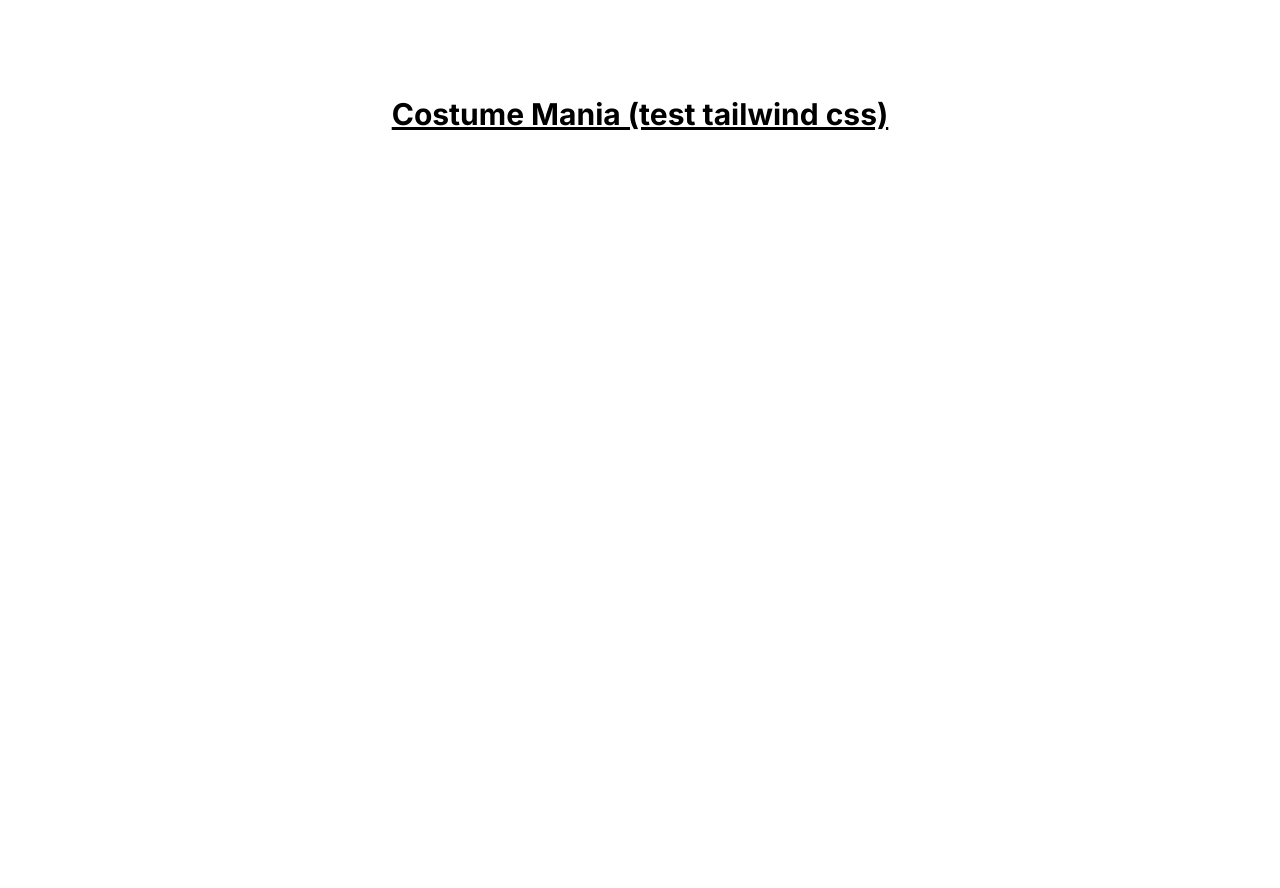
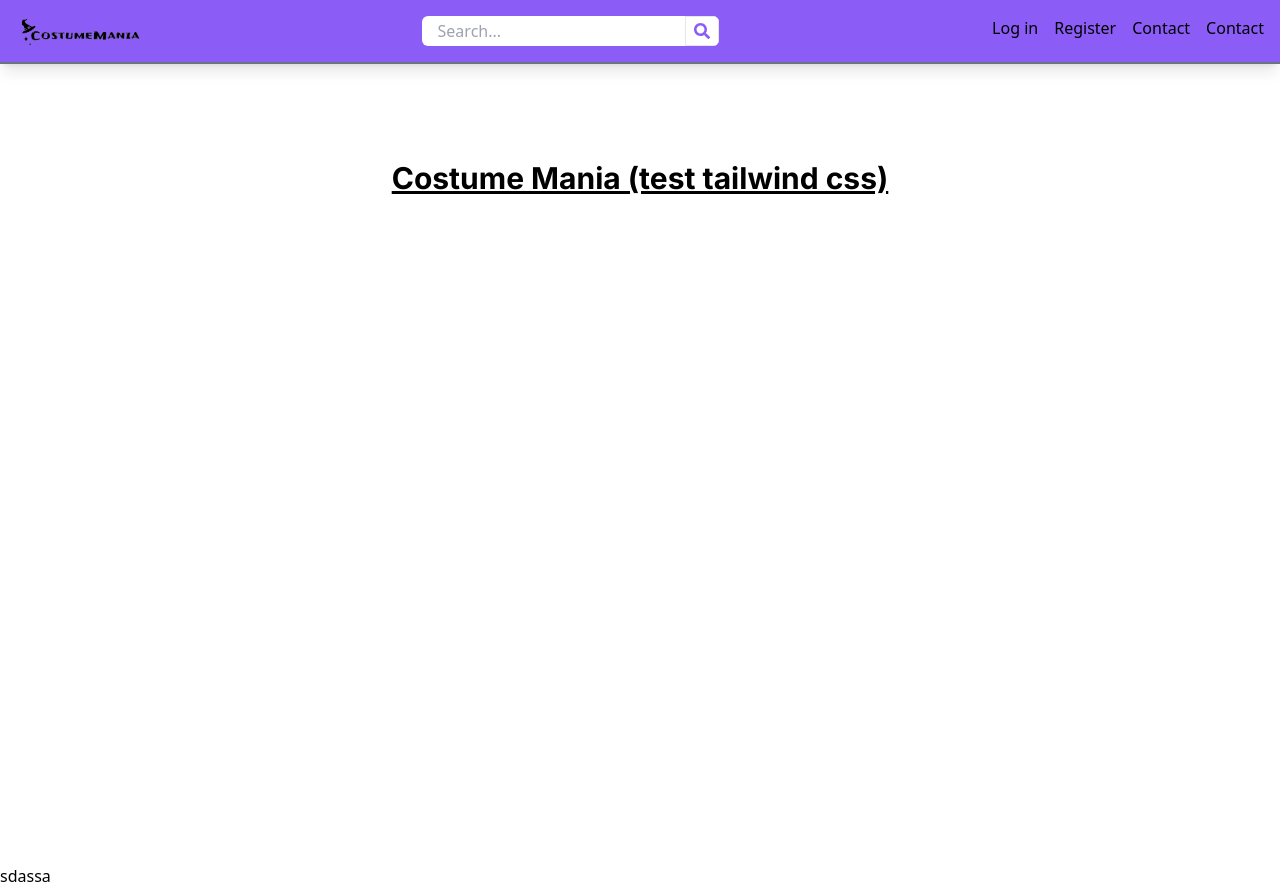
Before and after one commit to Daniel-Zemanate/PI2G1-front-costume-mania, a Next.js app: page / in a window 1280 px wide. Before the commit the page ends 800 px from the top, so only its background shows below. Built offline with nearby package versions, Linux system fonts and the light colour scheme.

Commit message:
adding root layout + init nav bar

```diff
--- /dev/null
+++ b/src/components/NavBar/index.tsx
@@ -0,0 +1,37 @@
+import Link from "next/link";
+import logo from "@assets/logo.png";
+import Image from "next/image";
+import SearchBar from "../SearchBar";
+
+const NavBar = () => {
+  return (
+    <nav className="p-4 h-16 overflow-hidden flex w-full justify-between shadow-lg border-b-2 border-gray-500 bg-violet-500">
+      <Link href="/">
+        <Image
+          className="h-auto w-auto max-h-8"
+          src={logo}
+          alt="Costume Mania logo object-cover"
+        />
+      </Link>
+
+      <SearchBar/>
+
+      <ul className="flex space-x-4">
+        <li>
+          <Link href="/">Log in</Link>
+        </li>
+        <li>
+          <Link href="/about">Register</Link>
+        </li>
+        <li>
+          <Link href="/contact">Contact</Link>
+        </li>
+        <li>
+          <Link href="/contact">Contact</Link>
+        </li>
+      </ul>
+    </nav>
+  );
+};
+
+export default NavBar;
--- /dev/null
+++ b/src/components/SearchBar/index.tsx
@@ -0,0 +1,21 @@
+import React from "react";
+import { FaSearch } from "react-icons/fa";
+
+const SearchBar = () => {
+  return (
+    <form action="" className="flex rounded-lg">
+      <div className="flex rounded-md overflow-hidden w-full shadow-inner">
+        <input
+          className="w-full h-full border-0 focus:outline-none  focus:border-blue-500 rounded-r-none px-4"
+          type="text"
+          placeholder="Search..."
+        />
+        <button type="submit" className="bg-white text-violet-500 h-full border px-2">
+          <FaSearch />
+        </button>
+      </div>
+    </form>
+  );
+};
+
+export default SearchBar;
--- /dev/null
+++ b/src/layouts/rootLayout.tsx
@@ -0,0 +1,16 @@
+import React from "react";
+import NavBar from '@components/NavBar'
+
+export default function RootLayout({
+  children,
+}: {
+  children: React.ReactNode;
+}) {
+  return (
+    <>
+      <NavBar />
+      <main>{children}</main>
+      <footer>sdassa</footer>
+    </>
+  );
+}
--- a/src/pages/_app.tsx
+++ b/src/pages/_app.tsx
@@ -1,6 +1,11 @@
-import '@/styles/globals.css'
-import type { AppProps } from 'next/app'
+import "@/styles/globals.css";
+import type { AppProps } from "next/app";
+import RootLayout from "../layouts/rootLayout";
 
 export default function App({ Component, pageProps }: AppProps) {
-  return <Component {...pageProps} />
+  return (
+    <RootLayout>
+      <Component {...pageProps} />
+    </RootLayout>
+  );
 }
```
